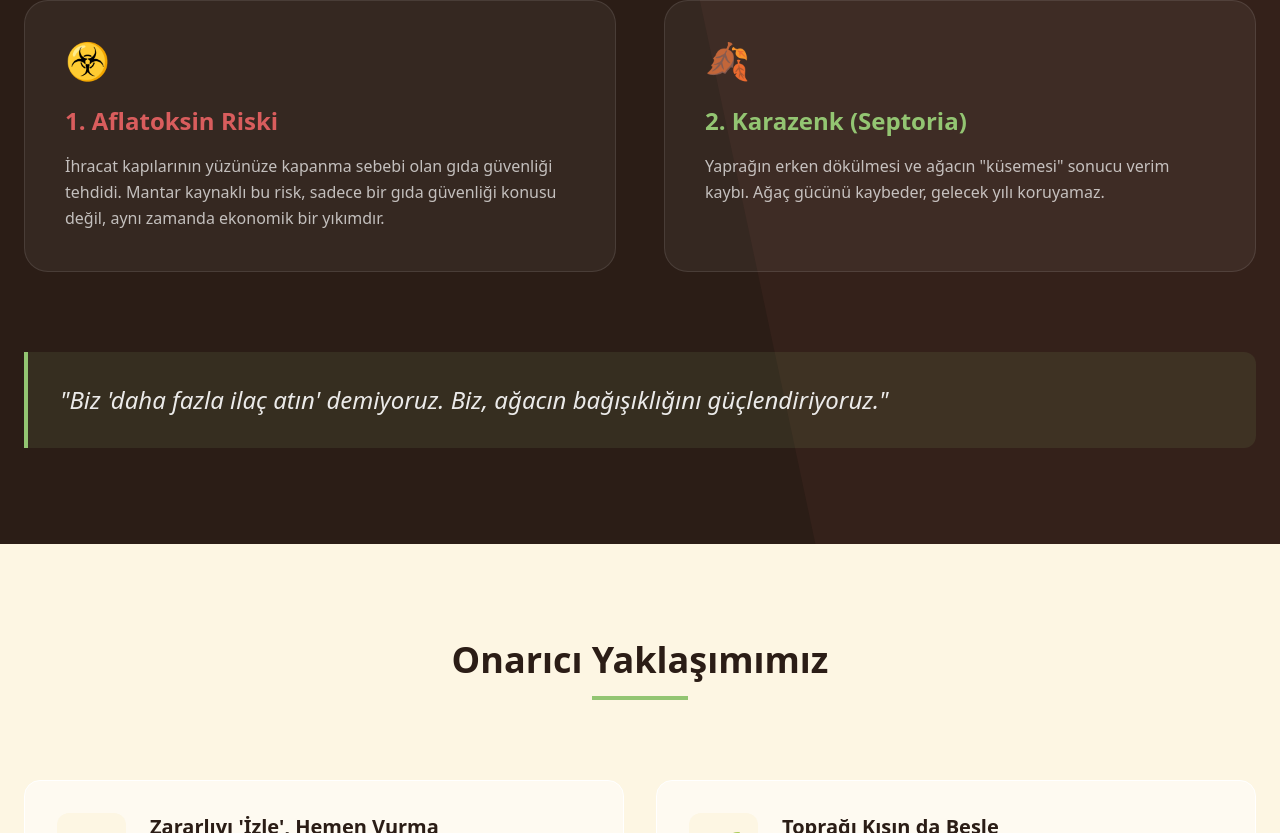
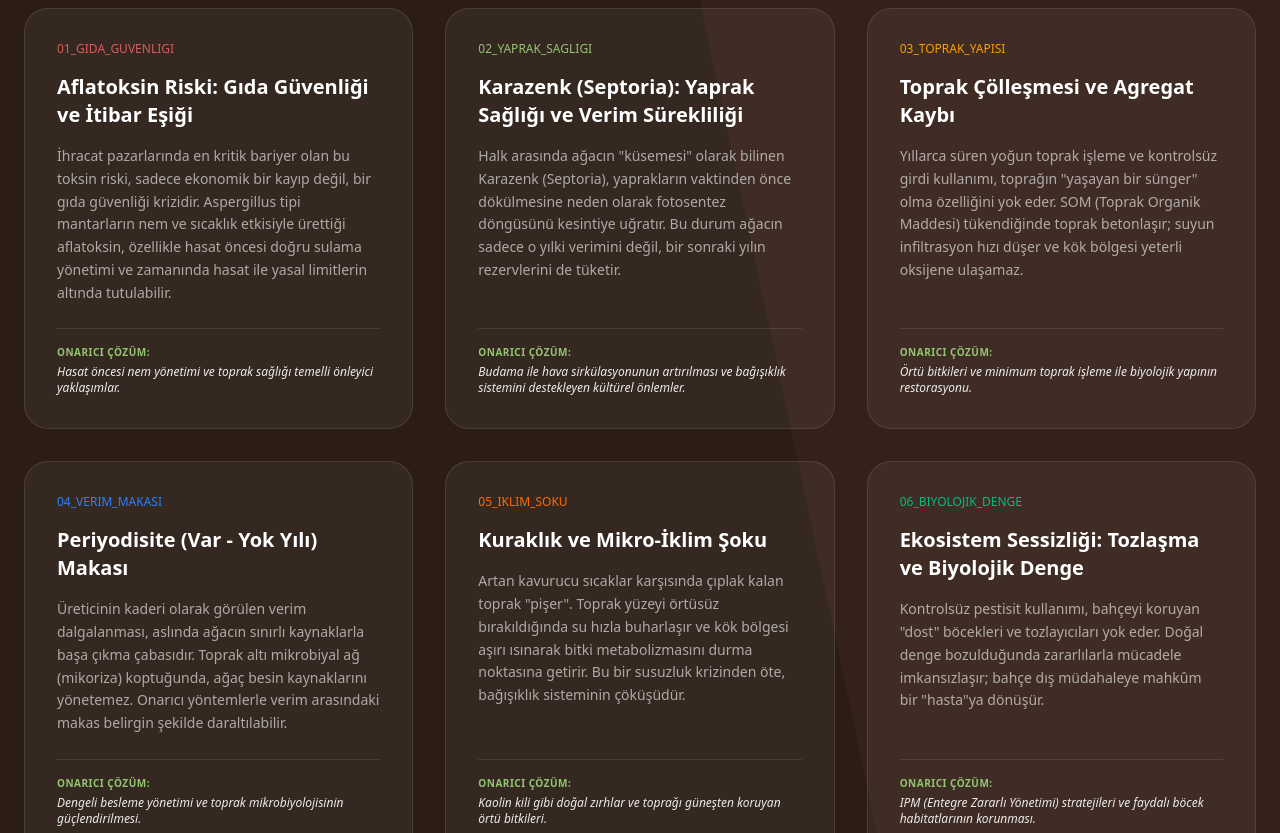
Before and after one commit to sanskript13/vera-terra-g3ph, a Next.js app: page /cozumler/antep-fistigi in a window 1280 px wide. Shown: the part 1267-2100 px from the top of the page. Built offline with nearby package versions, Linux system fonts and the light colour scheme.

Commit message:
feat(cozumler): expand critical threats section for antep fistigi

```diff
--- a/app/cozumler/antep-fistigi/page.tsx
+++ b/app/cozumler/antep-fistigi/page.tsx
@@ -60,33 +60,96 @@ export default function AntepFistigiPage() {
             <section className="py-24 px-6 bg-[#2B1D16] text-white overflow-hidden relative">
                 <div className="absolute top-0 right-0 w-1/2 h-full bg-[#D95D5D]/5 skew-x-12 transform origin-top-right"></div>
                 <div className="max-w-7xl mx-auto relative z-10">
-                    <div className="max-w-3xl">
-                        <h2 className="text-4xl font-bold mb-12">Kritik Tehditler</h2>
-                        <p className="text-xl opacity-80 mb-16 leading-relaxed">
-                            Fıstık üreticisinin uykusunu kaçıran iki büyük gerçek:
+                    <div className="max-w-3xl mb-16">
+                        <h2 className="text-4xl font-bold mb-6">Kritik Tehditler</h2>
+                        <p className="text-xl opacity-70 leading-relaxed">
+                            Fıstık üreticisinin karşı karşıya olduğu temel bariyerler ve onarıcı çözüm yaklaşımlarımız:
                         </p>
                     </div>
 
-                    <div className="grid grid-cols-1 md:grid-cols-2 gap-12">
-                        <div className="p-10 border border-white/10 bg-white/5 rounded-3xl hover:border-[#D95D5D]/50 transition-all group">
-                            <div className="text-4xl mb-6">☣️</div>
-                            <h3 className="text-2xl font-bold mb-4 text-[#D95D5D]">1. Aflatoksin Riski</h3>
-                            <p className="opacity-70 leading-relaxed">
-                                İhracat kapılarının yüzünüze kapanma sebebi olan gıda güvenliği tehdidi. Mantar kaynaklı bu risk, sadece bir gıda güvenliği konusu değil, aynı zamanda ekonomik bir yıkımdır.
+                    <div className="grid grid-cols-1 md:grid-cols-2 lg:grid-cols-3 gap-8">
+                        {/* 1. Aflatoksin */}
+                        <div className="p-8 border border-white/10 bg-white/5 rounded-3xl hover:border-[#D95D5D]/50 transition-all flex flex-col h-full">
+                            <span className="text-xs font-mono text-[#D95D5D] mb-4">01_GIDA_GUVENLIGI</span>
+                            <h3 className="text-xl font-bold mb-4">Aflatoksin Riski: Gıda Güvenliği ve İtibar Eşiği</h3>
+                            <p className="text-sm opacity-60 leading-relaxed mb-6 flex-grow">
+                                İhracat pazarlarında en kritik bariyer olan bu toksin riski, sadece ekonomik bir kayıp değil, bir gıda güvenliği krizidir. Aspergillus tipi mantarların nem ve sıcaklık etkisiyle ürettiği aflatoksin, özellikle hasat öncesi doğru sulama yönetimi ve zamanında hasat ile yasal limitlerin altında tutulabilir.
                             </p>
+                            <div className="pt-4 border-t border-white/10 mt-auto">
+                                <span className="text-[10px] font-bold text-[#93C572] uppercase tracking-wider block mb-1">Onarıcı Çözüm:</span>
+                                <p className="text-xs italic opacity-90">Hasat öncesi nem yönetimi ve toprak sağlığı temelli önleyici yaklaşımlar.</p>
+                            </div>
                         </div>
-                        <div className="p-10 border border-white/10 bg-white/5 rounded-3xl hover:border-[#93C572]/50 transition-all group">
-                            <div className="text-4xl mb-6">🍂</div>
-                            <h3 className="text-2xl font-bold mb-4 text-[#93C572]">2. Karazenk (Septoria)</h3>
-                            <p className="opacity-70 leading-relaxed">
-                                Yaprağın erken dökülmesi ve ağacın "küsemesi" sonucu verim kaybı. Ağaç gücünü kaybeder, gelecek yılı koruyamaz.
+
+                        {/* 2. Karazenk */}
+                        <div className="p-8 border border-white/10 bg-white/5 rounded-3xl hover:border-[#93C572]/50 transition-all flex flex-col h-full">
+                            <span className="text-xs font-mono text-[#93C572] mb-4">02_YAPRAK_SAGLIGI</span>
+                            <h3 className="text-xl font-bold mb-4">Karazenk (Septoria): Yaprak Sağlığı ve Verim Sürekliliği</h3>
+                            <p className="text-sm opacity-60 leading-relaxed mb-6 flex-grow">
+                                Halk arasında ağacın "küsemesi" olarak bilinen Karazenk (Septoria), yaprakların vaktinden önce dökülmesine neden olarak fotosentez döngüsünü kesintiye uğratır. Bu durum ağacın sadece o yılki verimini değil, bir sonraki yılın rezervlerini de tüketir.
                             </p>
+                            <div className="pt-4 border-t border-white/10 mt-auto">
+                                <span className="text-[10px] font-bold text-[#93C572] uppercase tracking-wider block mb-1">Onarıcı Çözüm:</span>
+                                <p className="text-xs italic opacity-90">Budama ile hava sirkülasyonunun artırılması ve bağışıklık sistemini destekleyen kültürel önlemler.</p>
+                            </div>
+                        </div>
+
+                        {/* 3. Toprak Çölleşmesi */}
+                        <div className="p-8 border border-white/10 bg-white/5 rounded-3xl hover:border-amber-500/50 transition-all flex flex-col h-full">
+                            <span className="text-xs font-mono text-amber-500 mb-4">03_TOPRAK_YAPISI</span>
+                            <h3 className="text-xl font-bold mb-4">Toprak Çölleşmesi ve Agregat Kaybı</h3>
+                            <p className="text-sm opacity-60 leading-relaxed mb-6 flex-grow">
+                                Yıllarca süren yoğun toprak işleme ve kontrolsüz girdi kullanımı, toprağın "yaşayan bir sünger" olma özelliğini yok eder. SOM (Toprak Organik Maddesi) tükendiğinde toprak betonlaşır; suyun infiltrasyon hızı düşer ve kök bölgesi yeterli oksijene ulaşamaz.
+                            </p>
+                            <div className="pt-4 border-t border-white/10 mt-auto">
+                                <span className="text-[10px] font-bold text-[#93C572] uppercase tracking-wider block mb-1">Onarıcı Çözüm:</span>
+                                <p className="text-xs italic opacity-90">Örtü bitkileri ve minimum toprak işleme ile biyolojik yapının restorasyonu.</p>
+                            </div>
+                        </div>
+
+                        {/* 4. Periyodisite */}
+                        <div className="p-8 border border-white/10 bg-white/5 rounded-3xl hover:border-blue-500/50 transition-all flex flex-col h-full">
+                            <span className="text-xs font-mono text-blue-500 mb-4">04_VERIM_MAKASI</span>
+                            <h3 className="text-xl font-bold mb-4">Periyodisite (Var - Yok Yılı) Makası</h3>
+                            <p className="text-sm opacity-60 leading-relaxed mb-6 flex-grow">
+                                Üreticinin kaderi olarak görülen verim dalgalanması, aslında ağacın sınırlı kaynaklarla başa çıkma çabasıdır. Toprak altı mikrobiyal ağ (mikoriza) koptuğunda, ağaç besin kaynaklarını yönetemez. Onarıcı yöntemlerle verim arasındaki makas belirgin şekilde daraltılabilir.
+                            </p>
+                            <div className="pt-4 border-t border-white/10 mt-auto">
+                                <span className="text-[10px] font-bold text-[#93C572] uppercase tracking-wider block mb-1">Onarıcı Çözüm:</span>
+                                <p className="text-xs italic opacity-90">Dengeli besleme yönetimi ve toprak mikrobiyolojisinin güçlendirilmesi.</p>
+                            </div>
+                        </div>
+
+                        {/* 5. Kuraklık */}
+                        <div className="p-8 border border-white/10 bg-white/5 rounded-3xl hover:border-orange-500/50 transition-all flex flex-col h-full">
+                            <span className="text-xs font-mono text-orange-500 mb-4">05_IKLIM_SOKU</span>
+                            <h3 className="text-xl font-bold mb-4">Kuraklık ve Mikro-İklim Şoku</h3>
+                            <p className="text-sm opacity-60 leading-relaxed mb-6 flex-grow">
+                                Artan kavurucu sıcaklar karşısında çıplak kalan toprak "pişer". Toprak yüzeyi örtüsüz bırakıldığında su hızla buharlaşır ve kök bölgesi aşırı ısınarak bitki metabolizmasını durma noktasına getirir. Bu bir susuzluk krizinden öte, bağışıklık sisteminin çöküşüdür.
+                            </p>
+                            <div className="pt-4 border-t border-white/10 mt-auto">
+                                <span className="text-[10px] font-bold text-[#93C572] uppercase tracking-wider block mb-1">Onarıcı Çözüm:</span>
+                                <p className="text-xs italic opacity-90">Kaolin kili gibi doğal zırhlar ve toprağı güneşten koruyan örtü bitkileri.</p>
+                            </div>
+                        </div>
+
+                        {/* 6. Ekosistem Sessizliği */}
+                        <div className="p-8 border border-white/10 bg-white/5 rounded-3xl hover:border-emerald-500/50 transition-all flex flex-col h-full">
+                            <span className="text-xs font-mono text-emerald-500 mb-4">06_BIYOLOJIK_DENGE</span>
+                            <h3 className="text-xl font-bold mb-4">Ekosistem Sessizliği: Tozlaşma ve Biyolojik Denge</h3>
+                            <p className="text-sm opacity-60 leading-relaxed mb-6 flex-grow">
+                                Kontrolsüz pestisit kullanımı, bahçeyi koruyan "dost" böcekleri ve tozlayıcıları yok eder. Doğal denge bozulduğunda zararlılarla mücadele imkansızlaşır; bahçe dış müdahaleye mahkûm bir "hasta"ya dönüşür.
+                            </p>
+                            <div className="pt-4 border-t border-white/10 mt-auto">
+                                <span className="text-[10px] font-bold text-[#93C572] uppercase tracking-wider block mb-1">Onarıcı Çözüm:</span>
+                                <p className="text-xs italic opacity-90">IPM (Entegre Zararlı Yönetimi) stratejileri ve faydalı böcek habitatlarının korunması.</p>
+                            </div>
                         </div>
                     </div>
 
                     <div className="mt-20 p-8 border-l-4 border-[#93C572] bg-[#93C572]/10 rounded-r-xl">
                         <p className="text-2xl font-medium italic opacity-90">
-                            "Biz 'daha fazla ilaç atın' demiyoruz. Biz, ağacın bağışıklığını güçlendiriyoruz."
+                            "Biz 'daha fazla ilaç atın' demiyoruz. Biz, karmaşık sorunlara, doğanın onarım gücünü temel alan bütüncül yanıtlar veriyoruz."
                         </p>
                     </div>
                 </div>
```
